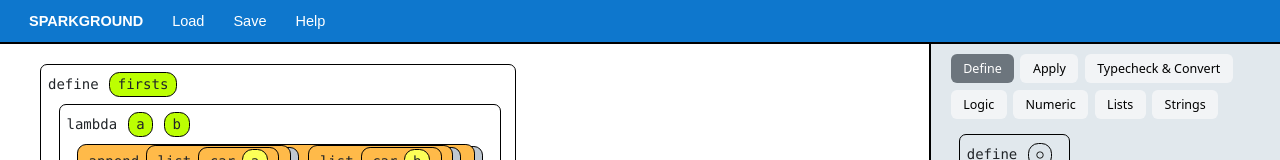
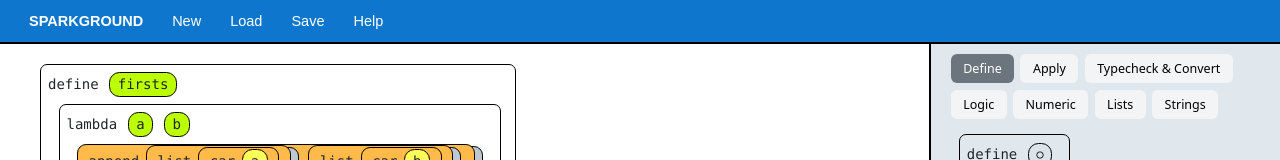
Before and after one commit to hamza-szd/functionalprogscratch, a React app: page / in a window 1280 px wide. Shown: the top 160 px of the page. Built offline with nearby package versions, Linux system fonts and the light colour scheme.

Commit message:
Add "New" button to toolbar

```diff
--- a/src/editor/ui/menus/AppMenuBar.tsx
+++ b/src/editor/ui/menus/AppMenuBar.tsx
@@ -18,6 +18,17 @@ export default function AppMenuBar({ onShowLoad, onShowSave, onShowHelp, rerende
     <MenuBar>
       <MenuBarTitle>Sparkground</MenuBarTitle>
 
+      <MenuBarButton
+        action={async (event) => {
+          const ok = confirm("Any unsaved changes will be lost. Proceed?");
+          if (!ok) return;
+
+          deforest();
+          rerender();
+        }}
+      >
+        New
+      </MenuBarButton>
       <MenuBarButton
         action={async (event) => {
           const source = await onShowLoad(event);
```
